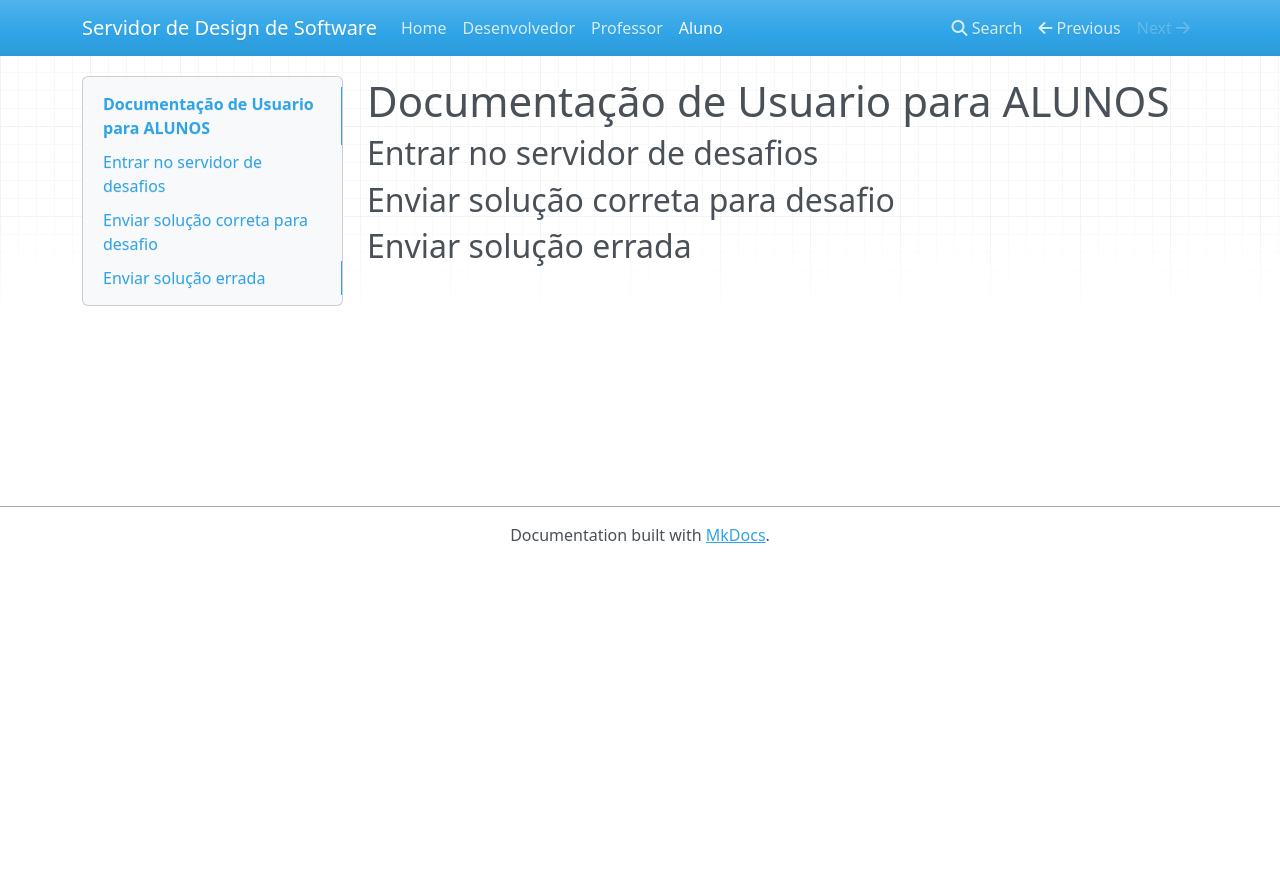
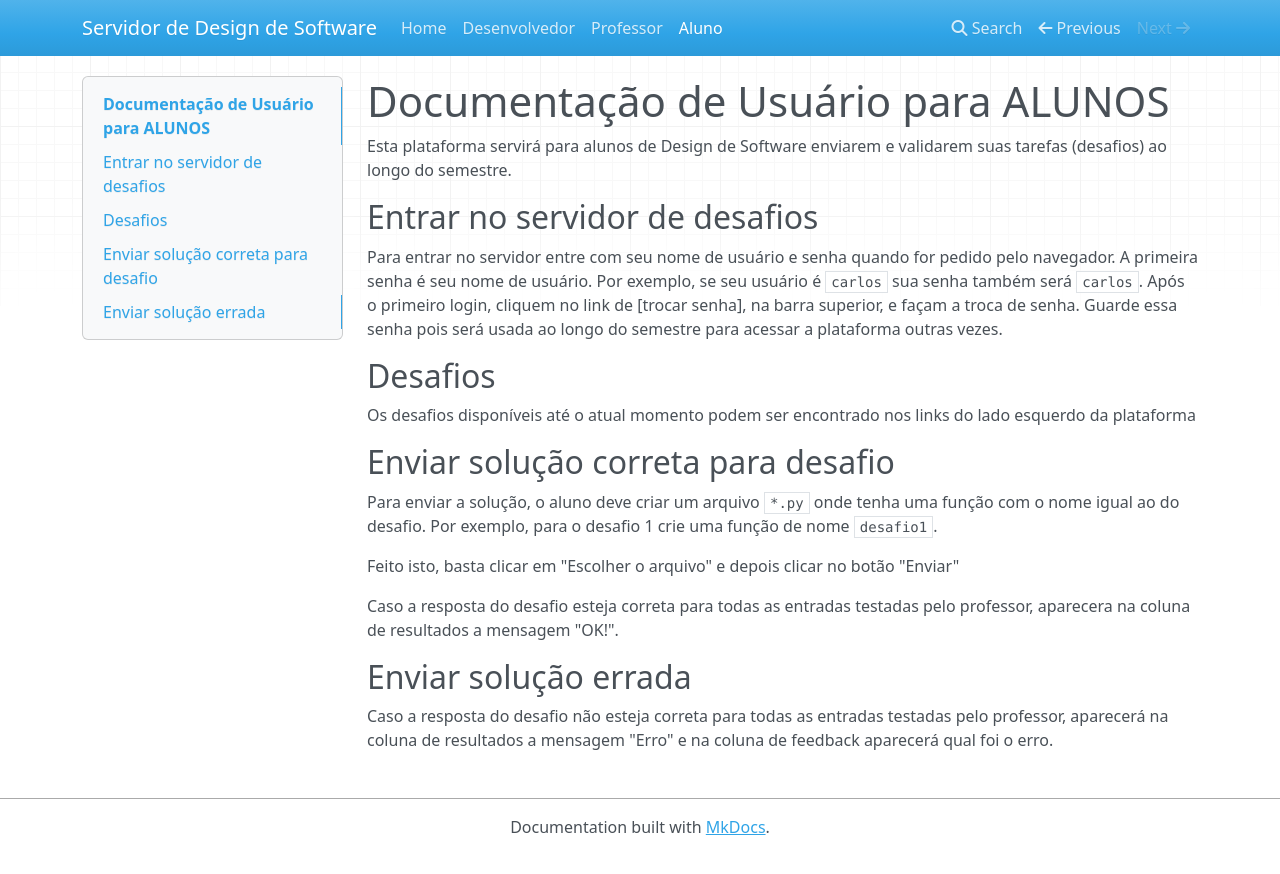
Before and after one commit to WarlenRodrigues/softdes-desafios, an MkDocs documentation site: the page built from docs/aluno.md, in a window 1280 px wide. Shown: the top 874 px of the page. Built offline with MkDocs 1.6.1, drawn with Linux system fonts in a browser that asks for light colours; nearby versions of some CDN libraries.

Commit message:
finish alino.md

```diff
--- a/docs/aluno.md
+++ b/docs/aluno.md
@@ -1,5 +1,27 @@
-# Documentação de Usuario para ALUNOS
+# Documentação de Usuário para ALUNOS
+
+Esta plataforma servirá para alunos de Design de Software enviarem e validarem suas tarefas (desafios) ao longo do semestre.
 
 ## Entrar no servidor de desafios
+
+Para entrar no servidor entre com seu nome de usuário e senha quando for pedido pelo navegador.
+A primeira senha é seu nome de usuário. Por exemplo, se seu usuário é `carlos` sua senha também será `carlos`.
+Após o primeiro login, cliquem no link de [trocar senha], na barra superior, e façam a troca de senha.
+Guarde essa senha pois será usada ao longo do semestre para acessar a plataforma outras vezes.
+
+
+## Desafios
+
+Os desafios disponíveis até o atual momento podem ser encontrado nos links do lado esquerdo da plataforma
+
 ## Enviar solução correta para desafio
+
+Para enviar a solução, o aluno deve criar um arquivo `*.py` onde tenha uma função com o nome igual ao do desafio. Por exemplo, para o desafio 1 crie uma função de nome `desafio1`.
+
+Feito isto, basta clicar em "Escolher o arquivo" e depois clicar no botão "Enviar"
+
+Caso a resposta do desafio esteja correta para todas as entradas testadas pelo professor, aparecera na coluna de resultados a mensagem "OK!".
+
 ## Enviar solução errada
+
+Caso a resposta do desafio não esteja correta para todas as entradas testadas pelo professor, aparecerá na coluna de resultados a mensagem "Erro" e na coluna de feedback aparecerá qual foi o erro.
```
